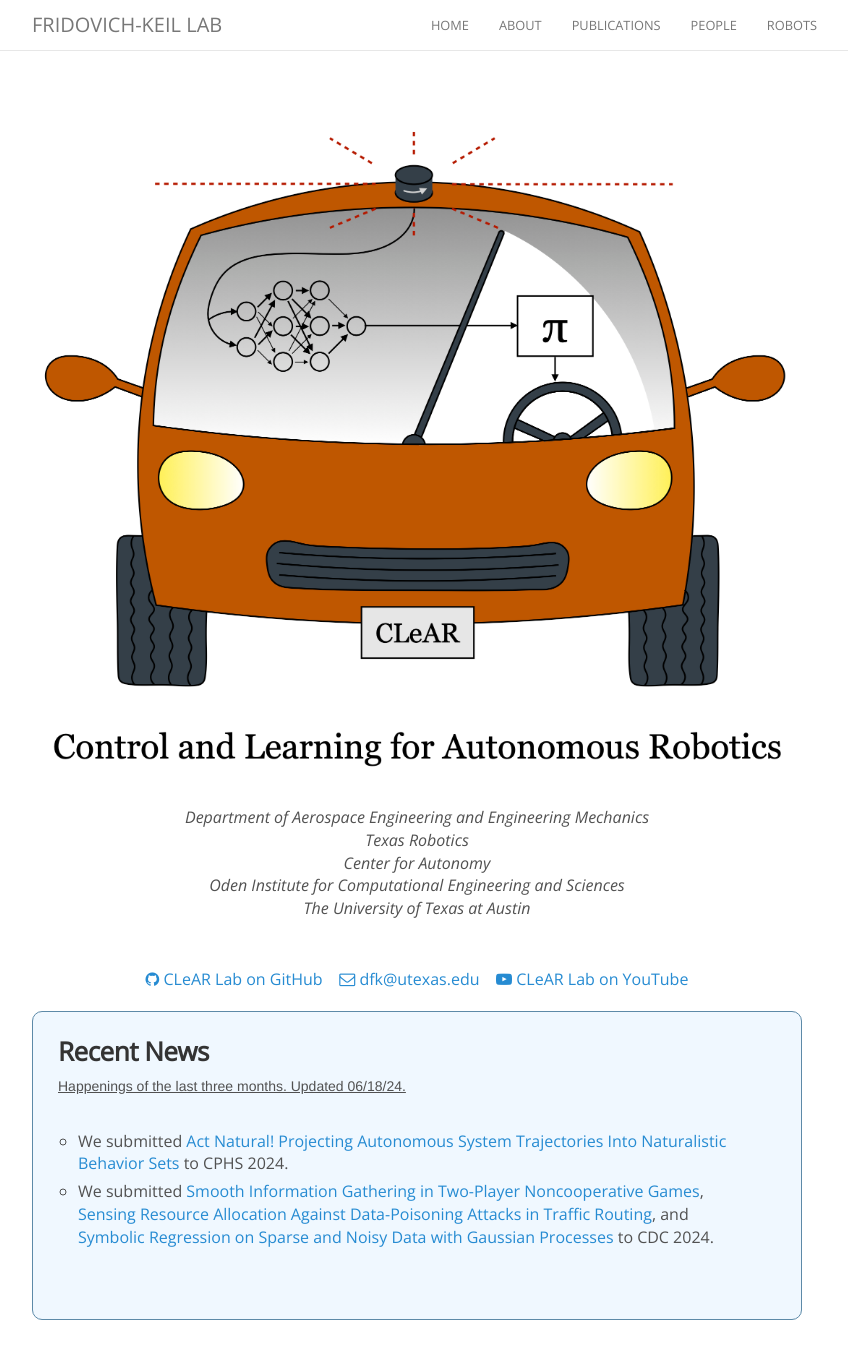
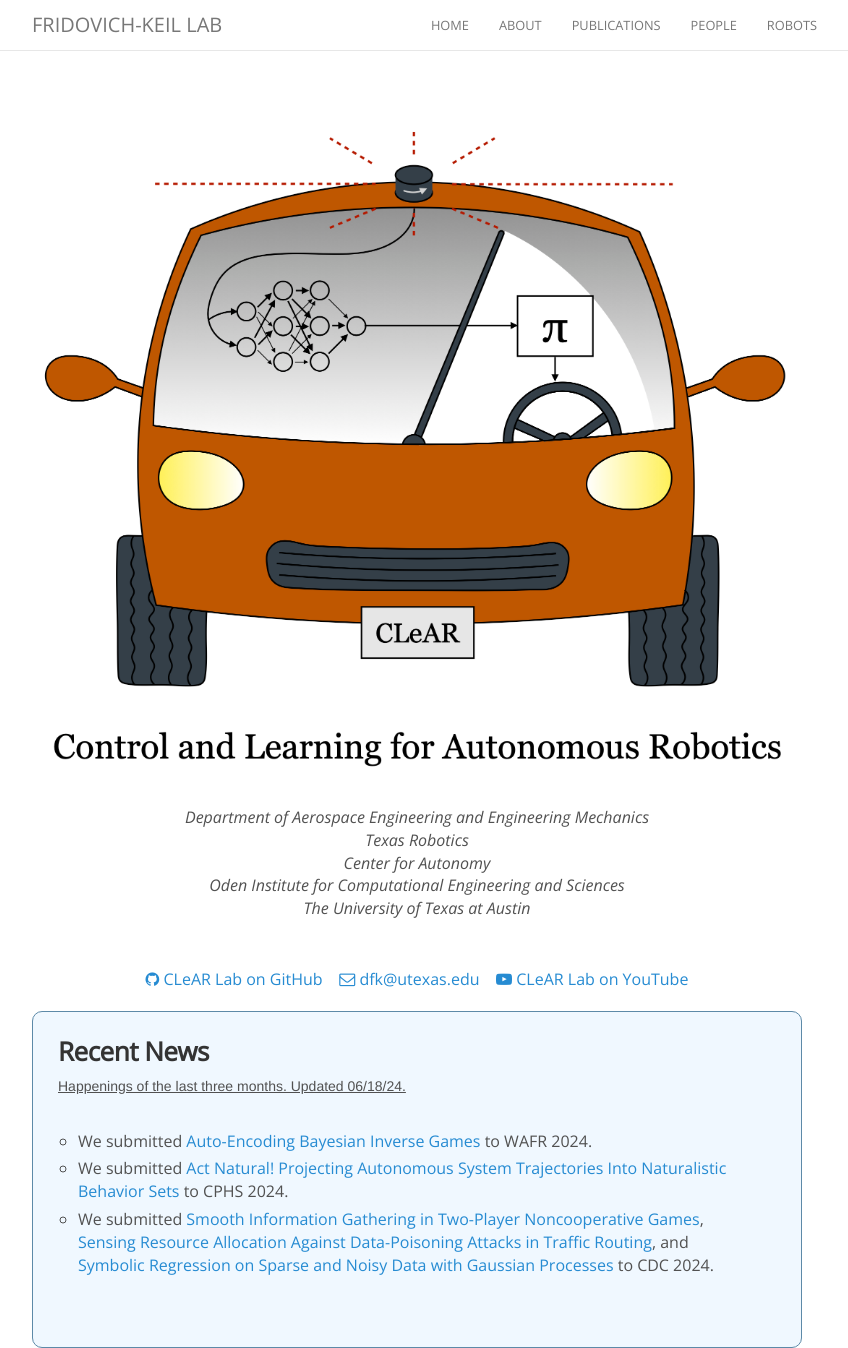
Before and after one commit to KordingLab/KordingLab.github.io, a Jekyll site: the page built from index.html, in a window 1280 px wide and 1348 px high. Shown: the whole window, without its empty margins (223-1071 px from the left). Built offline with Jekyll 4.4.1, drawn with Linux system fonts in a browser that asks for light colours; nearby versions of some CDN libraries; comment, search, counter and statistics services are not loaded.

Commit message:
Update news.yml

```diff
--- a/_data/news.yml
+++ b/_data/news.yml
@@ -1,3 +1,7 @@
+- date: 2024-06-06
+  details: >-
+    We submitted <a href="https://arxiv.org/abs/2402.08902">Auto-Encoding Bayesian Inverse Games</a> to WAFR 2024.
+
 - date: 2024-05-29
   details: >-
     We submitted <a href="https://arxiv.org/abs/2405.19292">Act Natural! Projecting Autonomous System Trajectories Into Naturalistic Behavior Sets</a> to CPHS 2024.
```
